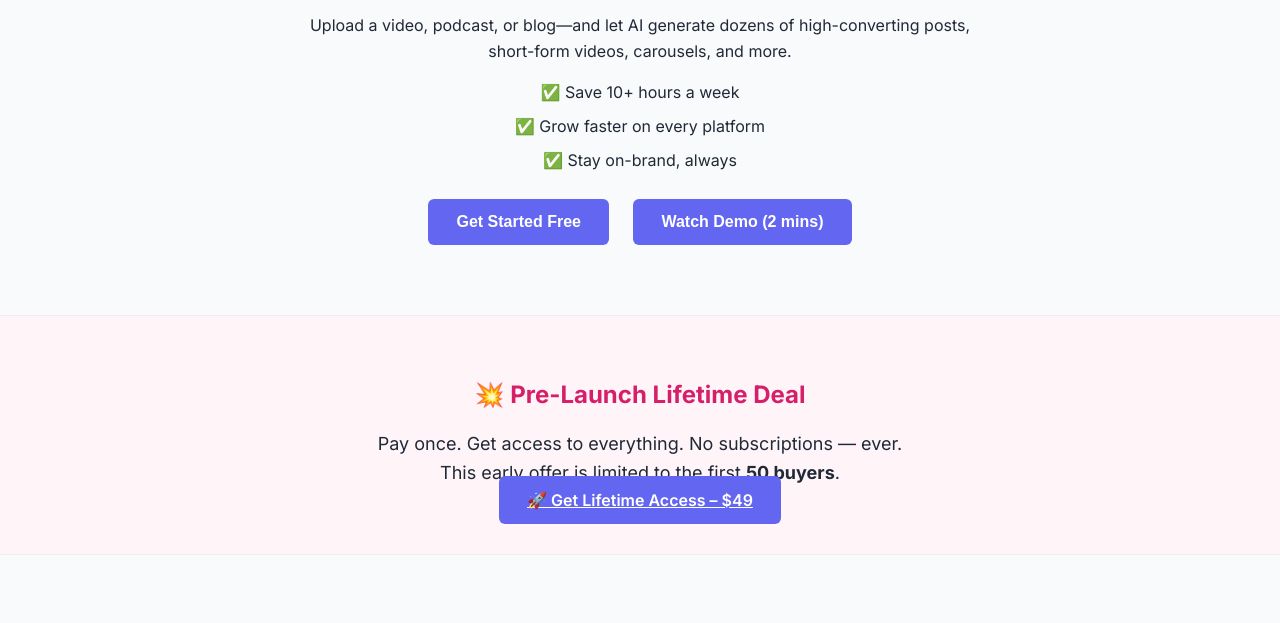
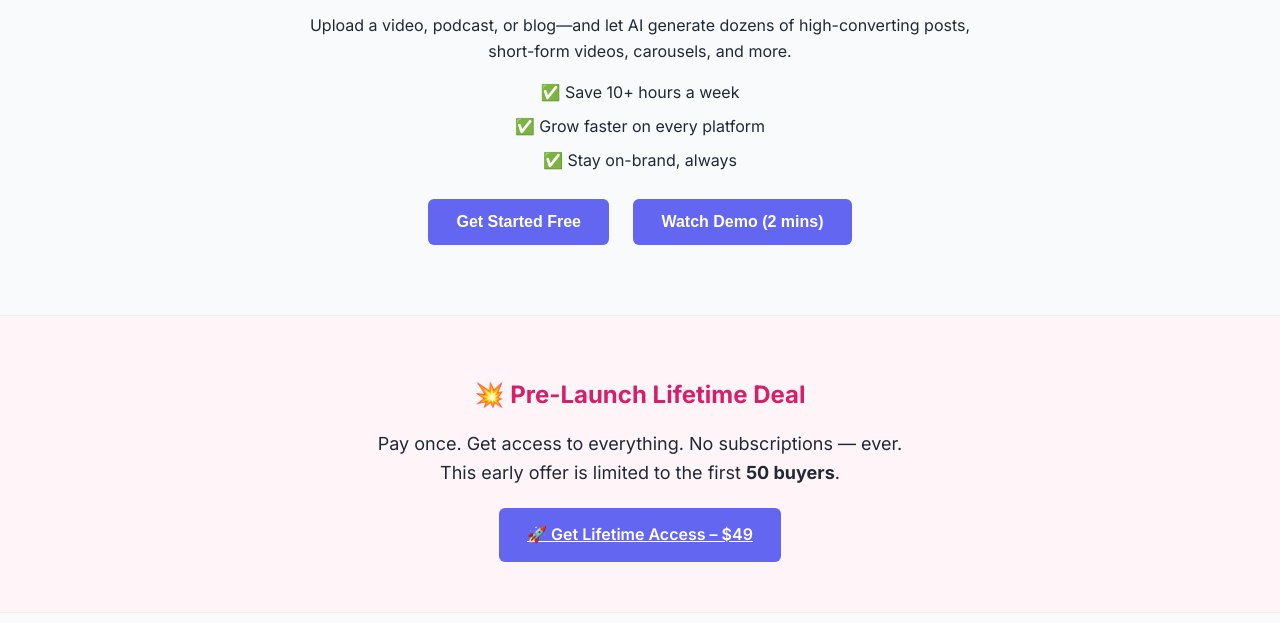
Before and after one commit to salamou-67/reelflow, a plain HTML site: page index.html in a window 1280 px wide. Shown: the part 177-800 px from the top of the page. Drawn offline with Linux system fonts and the light colour scheme.

Commit message:
Update index.html

```diff
--- a/index.html
+++ b/index.html
@@ -133,7 +133,7 @@ margin-bottom: 24px;
 Pay once. Get access to everything. No subscriptions — ever.<br>
 This early offer is limited to the first <strong>50 buyers</strong>.
 </p>
-<a class="cta" href="https://salamou67.gumroad.com/l/jzafo" target="_blank">🚀 Get Lifetime Access – $49</a>
+<a class="cta" href="https://salamou67.gumroad.com/l/jzafo" target="_blank" style="margin-top: 20px; display: inline-block;">🚀 Get Lifetime Access – $49</a>
 </section>
   <section>
   <img src="https://github.com/salamou-67/reelflow/blob/main/dashboard%20reelflow.jpg?raw=true" alt="Reelflow UI" style="max-width: 100%; border-radius: 12px; margin: 40px auto; display: block;" />
```
